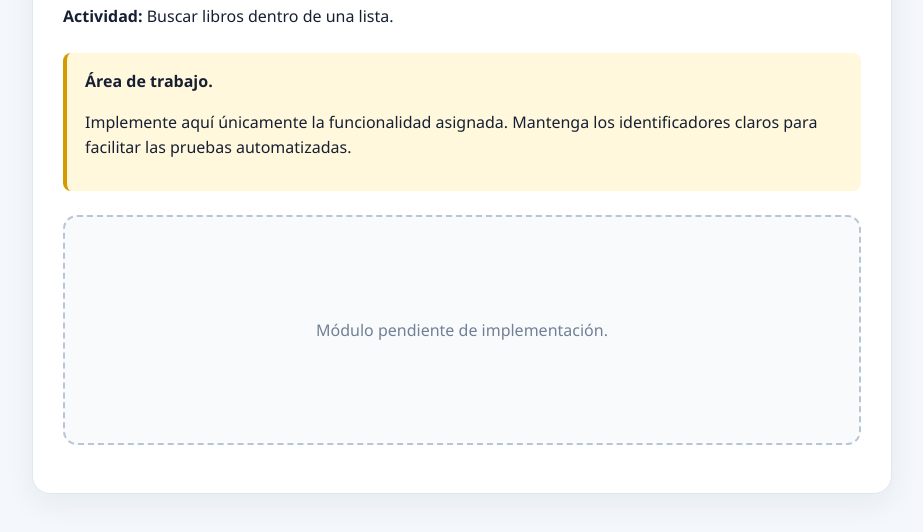
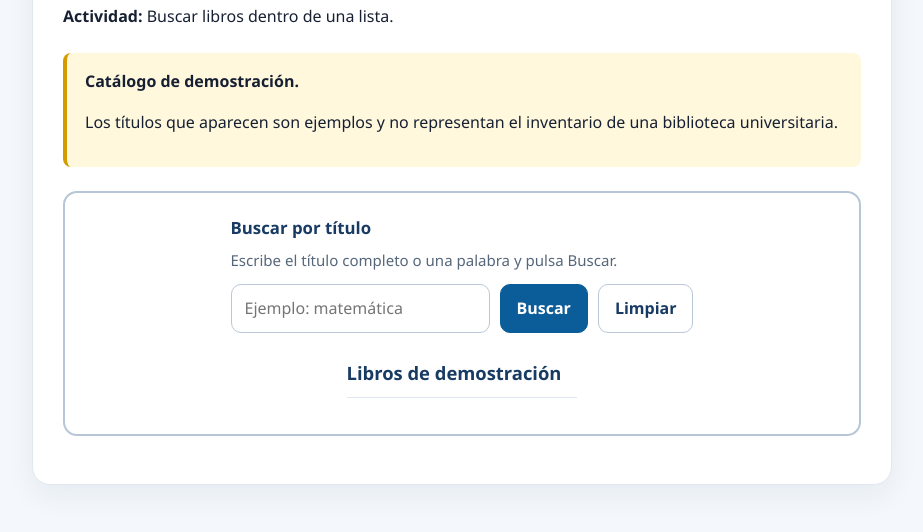
Before and after one commit to DarknessGT/portal-universitario-2026, a plain HTML site: page modules/08-biblioteca/index.html in a window 1280 px wide. Shown: the part 216-748 px from the top of the page, without its empty margins (178-1101 px from the left). Drawn offline with Linux system fonts and the light colour scheme.

Commit message:
feat(biblioteca): add accessible search interface

```diff
--- a/modules/08-biblioteca/index.html
+++ b/modules/08-biblioteca/index.html
@@ -5,6 +5,7 @@
   <meta name="viewport" content="width=device-width, initial-scale=1.0">
   <title>Módulo 08 - Biblioteca</title>
   <link rel="stylesheet" href="../../css/estilos.css">
+  <link rel="stylesheet" href="styles.css">
 </head>
 <body>
   <main class="module-page">
@@ -15,13 +16,36 @@
       <p><strong>Actividad:</strong> Buscar libros dentro de una lista.</p>
 
       <div class="notice">
-        <strong>Área de trabajo.</strong>
-        <p>Implemente aquí únicamente la funcionalidad asignada. Mantenga los identificadores claros para facilitar las pruebas automatizadas.</p>
+        <strong>Catálogo de demostración.</strong>
+        <p>Los títulos que aparecen son ejemplos y no representan el inventario de una biblioteca universitaria.</p>
       </div>
 
-      <div id="app-08" class="student-area">
-        <!-- TODO ESTUDIANTE 08: agregue aquí la interfaz de su módulo -->
-        <p class="placeholder">Módulo pendiente de implementación.</p>
+      <div id="app-08" class="student-area biblioteca-area">
+        <form id="busqueda-libros" class="biblioteca-search" novalidate>
+          <label for="termino-busqueda">Buscar por título</label>
+          <p id="ayuda-busqueda" class="search-help">Escribe el título completo o una palabra y pulsa Buscar.</p>
+          <div class="search-controls">
+            <input
+              id="termino-busqueda"
+              name="termino"
+              type="search"
+              maxlength="80"
+              autocomplete="off"
+              aria-describedby="ayuda-busqueda resultado-08"
+              placeholder="Ejemplo: matemática"
+            >
+            <button type="submit">Buscar</button>
+            <button id="limpiar-busqueda" class="button-secondary" type="button">Limpiar</button>
+          </div>
+        </form>
+
+        <section class="book-results" aria-labelledby="titulo-resultados">
+          <div class="results-heading">
+            <h2 id="titulo-resultados">Libros de demostración</h2>
+            <span id="conteo-libros" class="book-count"></span>
+          </div>
+          <ul id="resultados-libros" class="book-list" aria-label="Resultados de libros"></ul>
+        </section>
       </div>
 
       <p id="resultado-08" class="result" aria-live="polite"></p>
--- /dev/null
+++ b/modules/08-biblioteca/styles.css
@@ -0,0 +1,128 @@
+.biblioteca-area {
+  display: block;
+  min-height: 0;
+  padding: 22px;
+  border-style: solid;
+  background: #fff;
+}
+
+.biblioteca-search {
+  display: grid;
+  gap: 8px;
+}
+
+.biblioteca-search label {
+  color: #183b63;
+  font-size: 1.05rem;
+  font-weight: 800;
+}
+
+.search-help {
+  margin: 0;
+  color: #56677b;
+  font-size: .94rem;
+}
+
+.search-controls {
+  display: flex;
+  flex-wrap: wrap;
+  gap: 10px;
+  margin-top: 4px;
+}
+
+.search-controls input {
+  flex: 1 1 240px;
+  min-width: 0;
+  padding: 11px 13px;
+  border: 1px solid #b9c8d9;
+  border-radius: 10px;
+  color: #172033;
+  font: inherit;
+}
+
+.search-controls input[aria-invalid="true"] {
+  border-color: #a52b2b;
+}
+
+.search-controls button {
+  min-height: 44px;
+  padding: 10px 16px;
+  border: 1px solid #0b5d9a;
+  border-radius: 10px;
+  background: #0b5d9a;
+  color: #fff;
+  cursor: pointer;
+  font: inherit;
+  font-weight: 700;
+}
+
+.search-controls .button-secondary {
+  border-color: #b9c8d9;
+  background: #fff;
+  color: #183b63;
+}
+
+.search-controls input:focus-visible,
+.search-controls button:focus-visible {
+  outline: 3px solid #f0b429;
+  outline-offset: 2px;
+}
+
+.book-results {
+  margin-top: 26px;
+}
+
+.results-heading {
+  display: flex;
+  flex-wrap: wrap;
+  align-items: baseline;
+  justify-content: space-between;
+  gap: 8px 16px;
+  border-bottom: 1px solid #dfe7f0;
+  padding-bottom: 10px;
+}
+
+.results-heading h2 {
+  margin: 0;
+  color: #183b63;
+  font-size: 1.15rem;
+}
+
+.book-count {
+  color: #56677b;
+  font-size: .9rem;
+}
+
+.book-list {
+  display: grid;
+  grid-template-columns: repeat(auto-fit, minmax(min(100%, 230px), 1fr));
+  gap: 12px;
+  margin: 14px 0 0;
+  padding: 0;
+  list-style: none;
+}
+
+.book-list li {
+  border: 1px solid #dfe7f0;
+  border-left: 4px solid #1167a8;
+  border-radius: 10px;
+  background: #f8fafc;
+  padding: 14px 16px;
+  color: #172033;
+  font-weight: 700;
+}
+
+@media (max-width: 560px) {
+  .biblioteca-area {
+    padding: 16px;
+  }
+
+  .search-controls {
+    display: grid;
+    grid-template-columns: 1fr 1fr;
+  }
+
+  .search-controls input {
+    grid-column: 1 / -1;
+  }
+}
```
